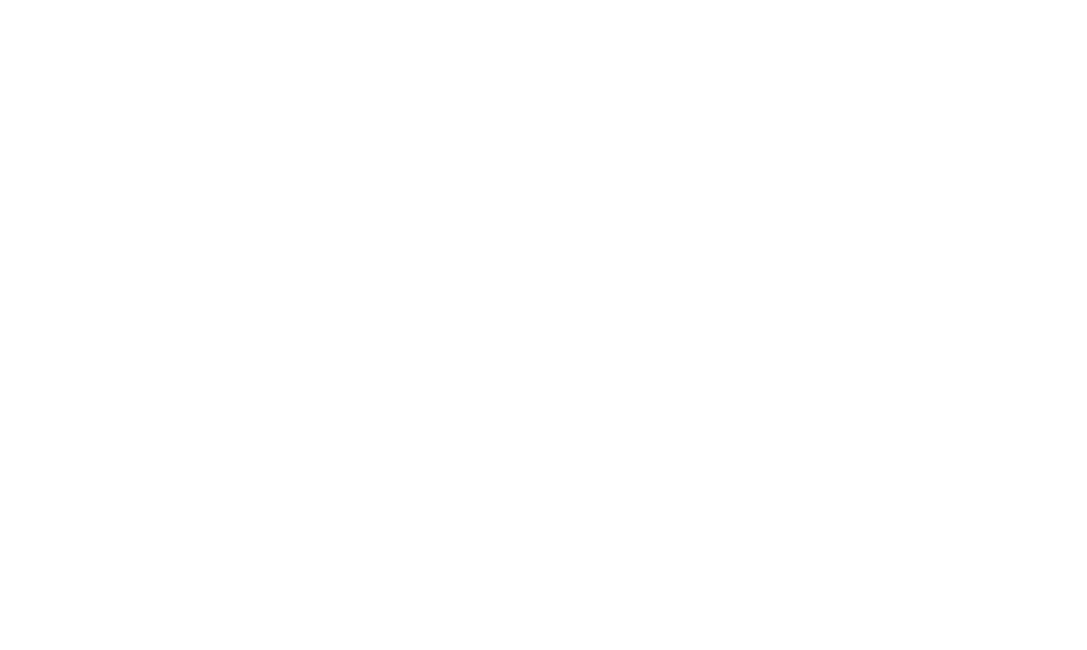
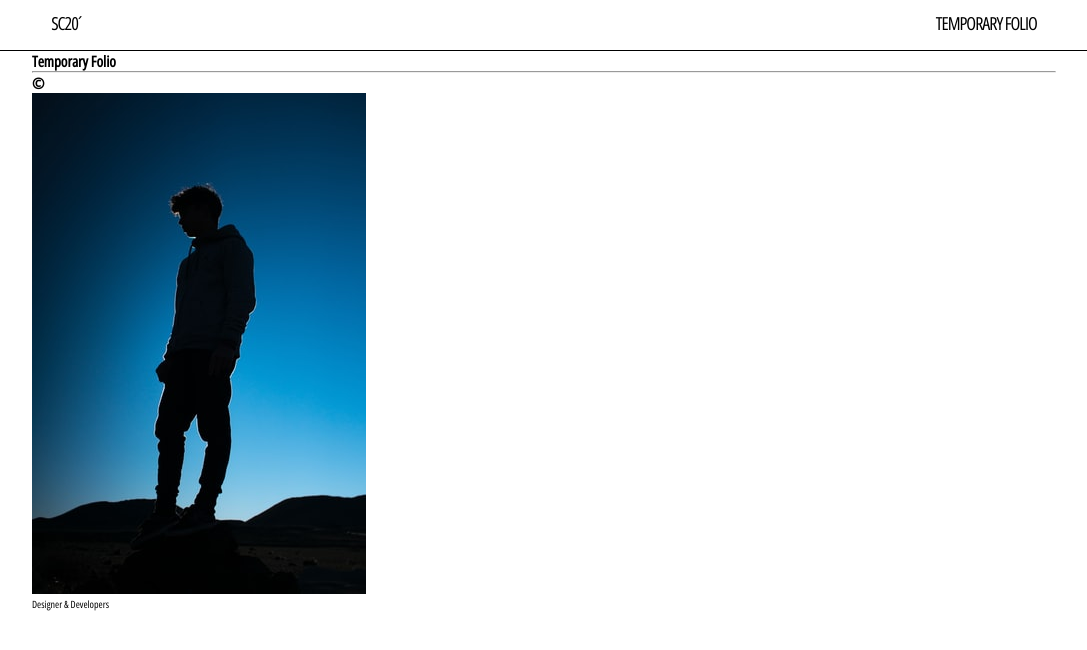
Before and after one commit to Demiourg/Temporary_Folio, a plain HTML site: page index.html in a window 1280 px wide. Shown: the whole page, without its empty margins (96-1183 px from the left). Drawn offline with Linux system fonts and the light colour scheme.

Commit message:
add html and nav CSS

```diff
--- a/assets/css/style.css
+++ b/assets/css/style.css
@@ -22,3 +22,29 @@
   box-sizing: border-box;
   font-family: open-sans;
 }
+
+html {
+  font-size: 62.5%;
+  scroll-behavior: smooth;
+}
+
+/* ===================== SECTION NAV ==================== */
+
+.section-nav {
+  display: flex;
+  justify-content: space-between;
+  border-bottom: 1px solid black;
+  padding: 11px 11.5% 14px;
+  text-transform: uppercase;
+}
+
+.section-nav p {
+  position: relative;
+  font-size: 1.8rem;
+  letter-spacing: -0.1rem;
+  line-height: 2.451rem;
+}
+
+.section-temporary {
+  margin: 0 10%;
+}
--- a/index.html
+++ b/index.html
@@ -7,5 +7,62 @@
     <link rel="stylesheet" href="./assets/css/style.css" />
     <title>Temporary Folio</title>
   </head>
-  <body></body>
+  <body>
+    <header>
+      <section class="section-nav">
+        <p>sc20´</p>
+        <p>temporary folio</p>
+      </section>
+      <section class="section-temporary">
+        <h1>
+          <span>Temporary</span>
+          <span
+            >Folio
+            <hr />
+            &copy;
+          </span>
+        </h1>
+        <figure>
+          <img src="./assets/img/blue.jpeg" alt="man on a hill" />
+          <figcaption>
+            Designer
+            <span>& Developers</span>
+          </figcaption>
+        </figure>
+      </section>
+    </header>
+  </body>
 </html>
+
+<!-- SC20"
+TEMPORARY FOLIO
+TEMPORARY FOLIO
+©
+DESIGNER & DEVELOPER
+.01
+RELEASE
+FIRST OF ALL, IT IS AMAZING HAVING YOU HERE, WELCOME! I'M A PERSON WHO'S COMPLETELY IN LOVE WITH DESIGN, I AM PASSIONATE ABOUT TECHNOLOGY AND INTERACTIVITY, THE TWO FIELDS WHICH I'D LOVE TO STAY MORE INVOLVED IN AND KEEP ABOUT. CONTINUE TO GROW AND IMPROVE EVERY DAY!
+PRINCIPLES & VALUES
+01.
+Integrity.
+Always working with accuracy and transparency.
+02.
+Understanding.
+Well-made website require effort and comprehension.
+03.
+Performance.
+Focus is the key, every minute is important.
+.02
+WORKS
+EVERY WEBSITE IS MEANINGFUL AND REQUIRE A LOT OF EFFORT TO REACH THE GOALS, REAGARDLESS OF WHICH GOALS YOU ARE LOOKING TO MEET, I CAN WORK WITH YOU TO REACH THEM. BELOW YOU CAN SEE SOME OF THE PROJECTS I'VE WORKED IN AND SEE MY SKILLS SET. I HOPE YOU ENJOY THEM:
+RODRIGO MARCONATTO
+KÄTHE KOLLWITZ
+VICTOR FOLIO 2019"
+BORED OF AUTHORITY
+.03
+CONTACT
+NOW THAT YOU ALREADY KNOW ME, IT IS TIME TO START TO BUILD SOMETHING AMAZING TOGETHER.
+Email
+Dribbble
+Behance
+Github -->
```
